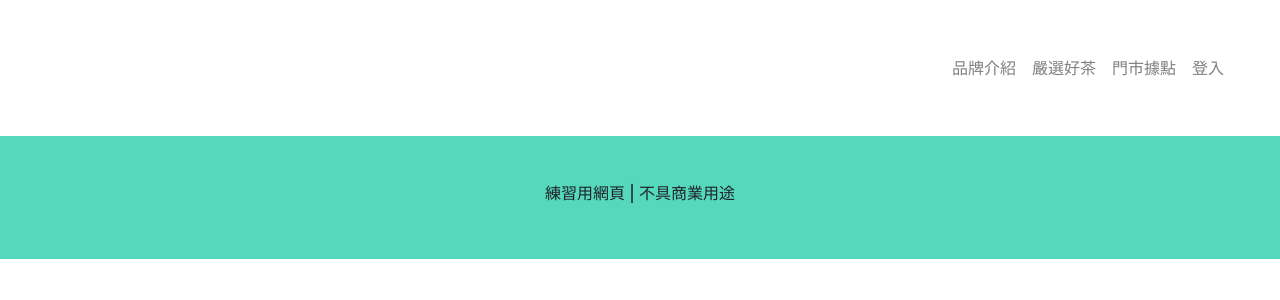
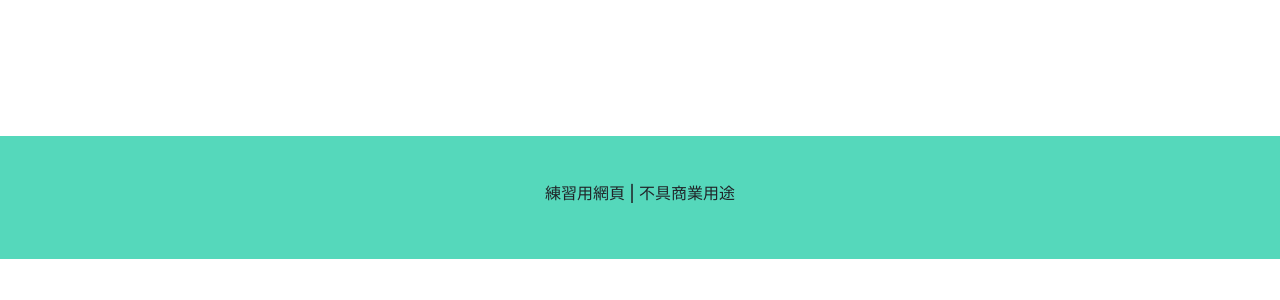
Before and after one commit to harryhsiao/twtea.github.io, a Vue app: page /#/ in a window 1280 px wide. Shown: the top 300 px of the page. Built offline with nearby package versions, Linux system fonts and the light colour scheme; no server answers; what vuefire would draw is missing.

Commit message:
隨路徑不同,更改 navbar 的背景及文字顏色

```diff
--- a/src/components/navbar.vue
+++ b/src/components/navbar.vue
@@ -1,6 +1,6 @@
 <template>
   <div>
-    <nav class="navbar navbar-expand-lg navbar-fixed-top navbar-light bg-white p-5">
+    <nav class="navbar navbar-expand-lg p-5" :class="{'navbar-light':!stylechange,'navbar-dark':stylechange,'bg-white':!stylechange,'bg-transparent':stylechange}">
       <button
         class="navbar-toggler"
         type="button"
@@ -14,11 +14,11 @@
       </button>
       <div class="collapse navbar-collapse" id="navbarNavAltMarkup">
         <div class="navbar-nav ml-auto">
-          <a class="nav-item nav-link" href="#/homepage">品牌介紹</a>
-          <a class="nav-item nav-link" href="#">嚴選好茶</a>
-          <a class="nav-item nav-link" href="#">門市據點</a>
-          <a class="nav-item nav-link" href="#/dashboard/products" v-show="memberin == 'yes'">客戶中心</a>
-          <a class="nav-item nav-link" href="#/login" v-show="memberin == 'no'">登入</a>
+          <router-link class="nav-item nav-link" to="/" href="#">品牌介紹</router-link>
+          <router-link class="nav-item nav-link" to="/cart" href="#">嚴選好茶</router-link>
+          <router-link class="nav-item nav-link" to="/shop" href="#">門市據點</router-link>
+          <router-link class="nav-item nav-link" to="/dashboard/products" href="#" v-show="memberin == 'yes'">客戶中心</router-link>
+          <router-link class="nav-item nav-link" to="/login" href="#" v-show="memberin == 'no'">登入</router-link>
           <a class="nav-item nav-link" href="#" @click.prevent="logout()" v-show="memberin == 'yes'"
             >登出</a
           >
@@ -33,6 +33,7 @@ export default {
   data() {
     return {
       memberin: 'no',
+      open:true,
     };
   },
   created() {
@@ -49,9 +50,27 @@ export default {
       }
     });
   },
+  computed:{
+    stylechange(){
+      console.log(this.$route.path);
+      const vm = this;
+      let homePath = vm.$route.path;
+      switch (homePath) {
+        case '/':
+          return true;
+          break;
+        case '/cart':
+          return true;
+          break;
+        default:
+          return false;
+          break;
+      }
+      console.log(vm.open);
 
+    }
+  },
   methods: {
-
     logout() {
       let api = `${process.env.APIPATH}/logout`;
       const vm = this;
```
